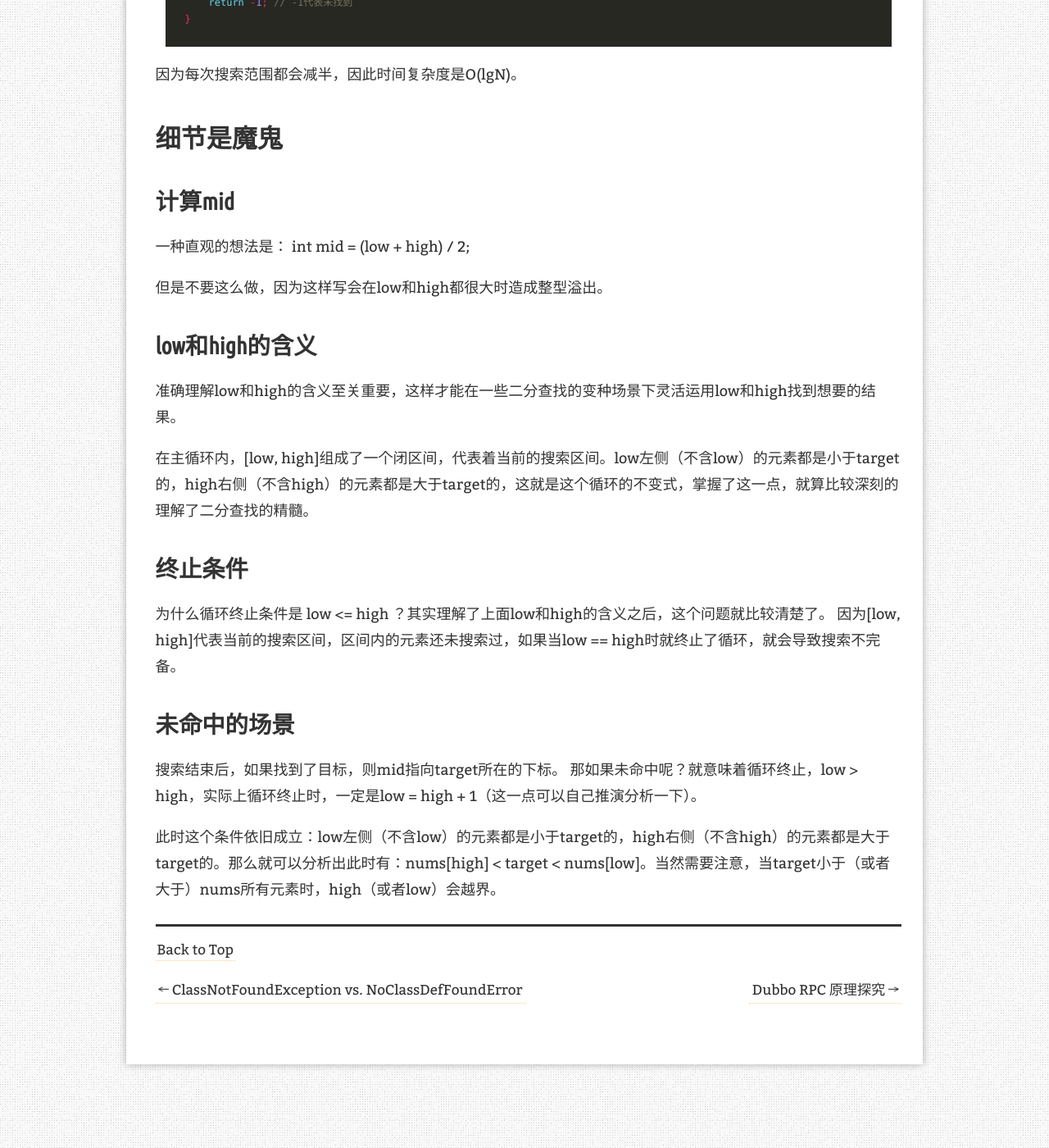
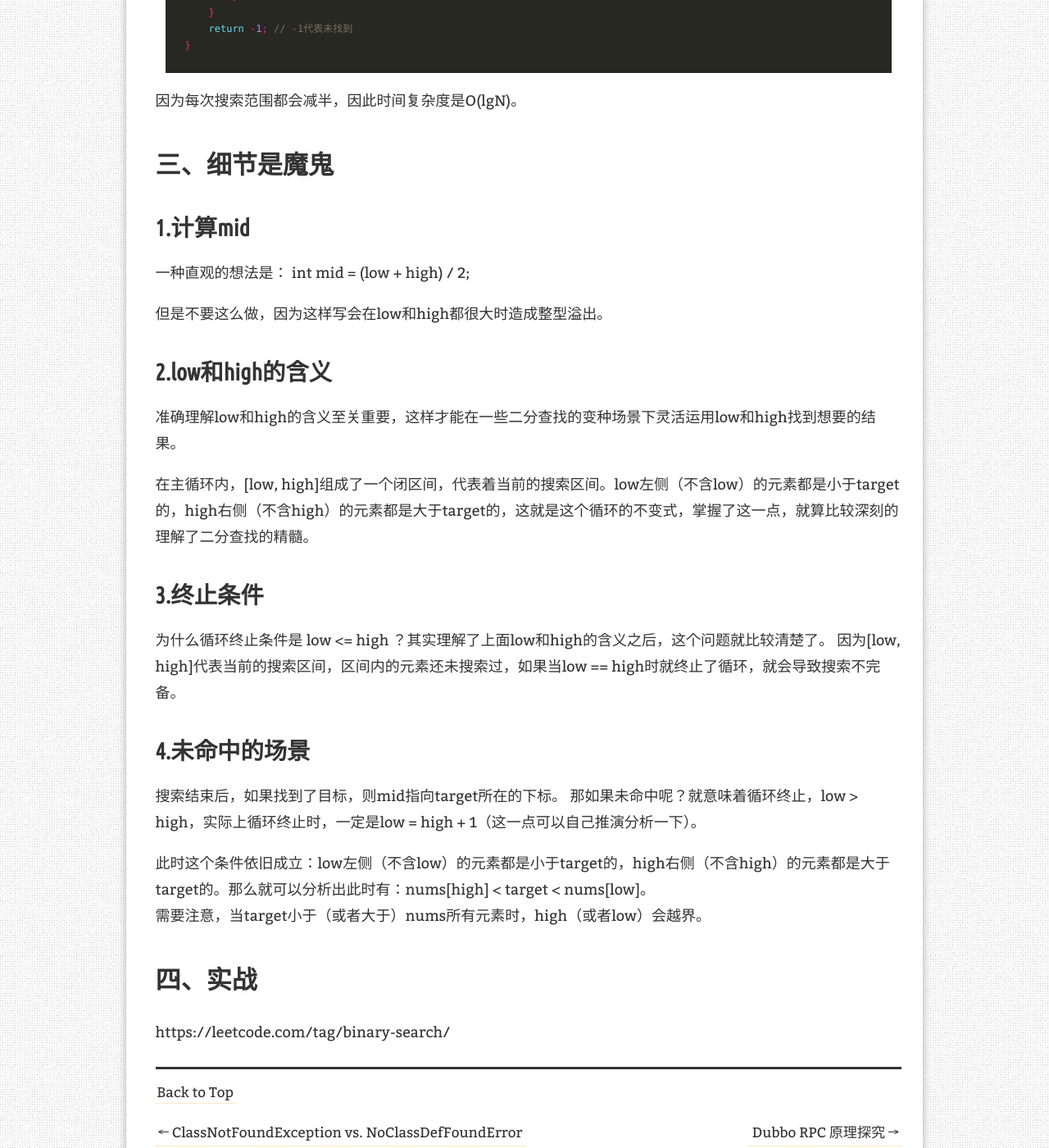
Before and after one commit to MuyiG/muyig.github.io, a Jekyll site: the page built from _posts/2018-07-25-Binary-Search.md, in a window 1280 px wide and 1400 px high, scrolled down 1634 px. Shown: the whole window at 82% size. Built offline with Jekyll 4.4.1, drawn with Linux system fonts in a browser that asks for light colours; nearby versions of some CDN libraries; comment, search, counter and statistics services are not loaded; some of the changed text lies outside the part shown.

Commit message:
BinarySearch

```diff
--- a/_posts/2018-07-25-Binary-Search.md
+++ b/_posts/2018-07-25-Binary-Search.md
@@ -42,23 +42,27 @@ public int search(int[] nums, int target) {
 
 因为每次搜索范围都会减半，因此时间复杂度是O(lgN)。
 
-# 细节是魔鬼
-## 计算mid
+# 三、细节是魔鬼
+## 1.计算mid
 一种直观的想法是： int mid = (low + high) / 2;
 
 但是不要这么做，因为这样写会在low和high都很大时造成整型溢出。
 
-## low和high的含义
+## 2.low和high的含义
 准确理解low和high的含义至关重要，这样才能在一些二分查找的变种场景下灵活运用low和high找到想要的结果。
 
 在主循环内，[low, high]组成了一个闭区间，代表着当前的搜索区间。low左侧（不含low）的元素都是小于target的，high右侧（不含high）的元素都是大于target的，这就是这个循环的不变式，掌握了这一点，就算比较深刻的理解了二分查找的精髓。
 
-## 终止条件
+## 3.终止条件
 为什么循环终止条件是 low <= high ？其实理解了上面low和high的含义之后，这个问题就比较清楚了。
 因为[low, high]代表当前的搜索区间，区间内的元素还未搜索过，如果当low == high时就终止了循环，就会导致搜索不完备。
 
-## 未命中的场景
+## 4.未命中的场景
 搜索结束后，如果找到了目标，则mid指向target所在的下标。
 那如果未命中呢？就意味着循环终止，low > high，实际上循环终止时，一定是low = high + 1（这一点可以自己推演分析一下）。
 
-此时这个条件依旧成立：low左侧（不含low）的元素都是小于target的，high右侧（不含high）的元素都是大于target的。那么就可以分析出此时有：nums[high] < target < nums[low]。当然需要注意，当target小于（或者大于）nums所有元素时，high（或者low）会越界。
+此时这个条件依旧成立：low左侧（不含low）的元素都是小于target的，high右侧（不含high）的元素都是大于target的。那么就可以分析出此时有：nums[high] < target < nums[low]。
+需要注意，当target小于（或者大于）nums所有元素时，high（或者low）会越界。
+
+# 四、实战
+https://leetcode.com/tag/binary-search/
```
Also changed, not shown: other parts of _posts/2018-07-25-Binary-Search.md (+2 -2 lines).
